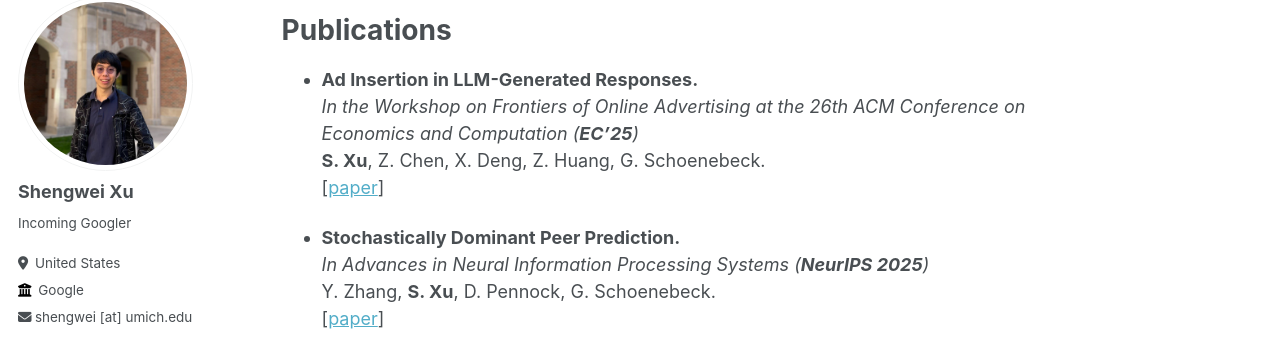
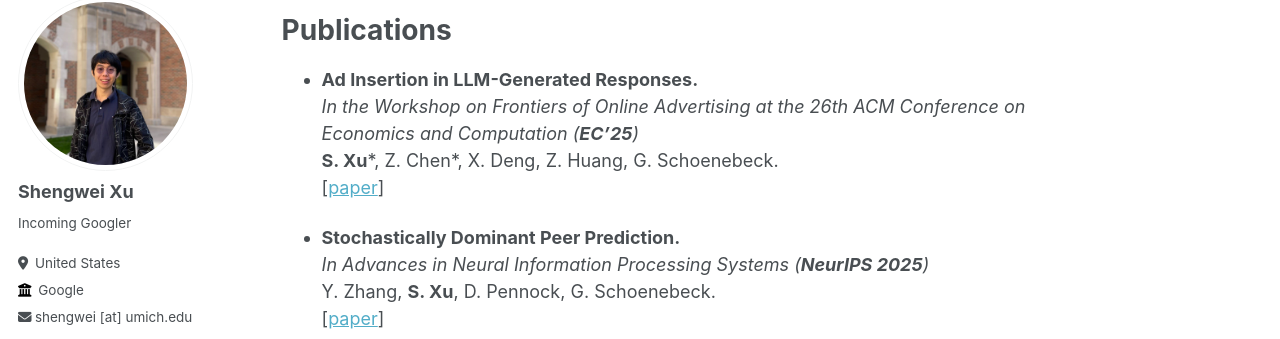
Before and after one commit to DavidXu999/DavidXu999.github.io, a Jekyll site: the page built from _pages/about.md, in a window 1280 px wide and 900 px high, scrolled down 493 px. Shown: the part 110-449 px from the top of the window. Built offline with Jekyll 4.4.1, drawn with Linux system fonts in a browser that asks for light colours; some web fonts are replaced.

Commit message:
Mark ad paper equal contributions

```diff
--- a/_pages/about.md
+++ b/_pages/about.md
@@ -20,7 +20,7 @@ Publications
 ======
 *   **Ad Insertion in LLM-Generated Responses.**
     *In the Workshop on Frontiers of Online Advertising at the 26th ACM Conference on Economics and Computation (**EC'25**)*
-    **S. Xu**, Z. Chen, X. Deng, Z. Huang, G. Schoenebeck.
+    **S. Xu**\*, Z. Chen\*, X. Deng, Z. Huang, G. Schoenebeck.
     \[[paper](https://arxiv.org/abs/2601.19435)]
 
 *   **Stochastically Dominant Peer Prediction.**
```
